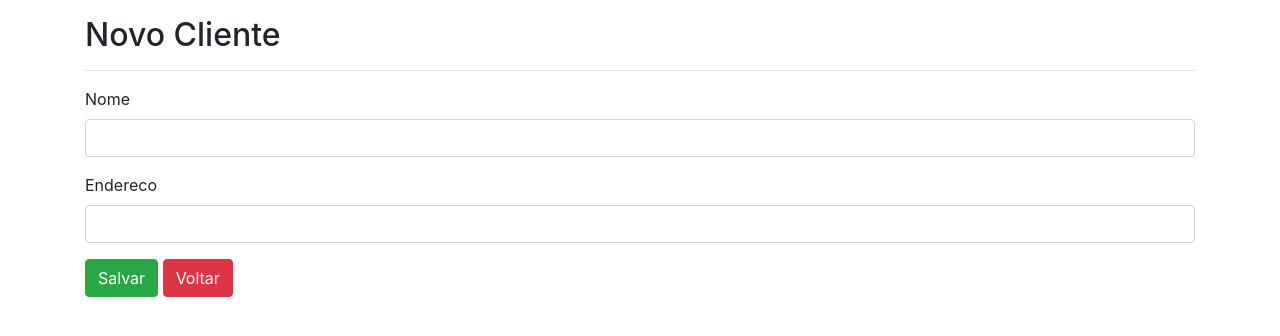
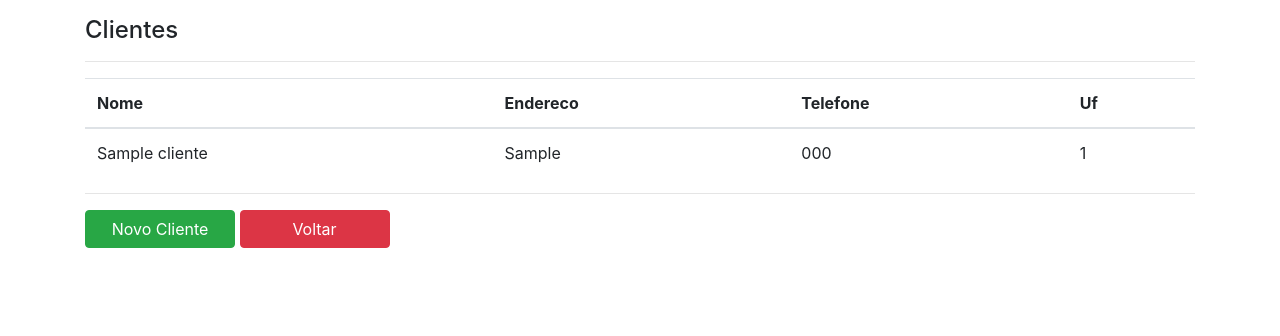
Before and after one commit to wbsartori/vagas-web, a Django app: page /cliente/ in a window 1280 px wide. Shown: the part 56-392 px from the top of the page. Run offline with Django 3.2, Linux system fonts and the light colour scheme; tables that the repository leaves empty hold one stand-in row (values such as "Sample post"); some libraries are stand-ins or nearby versions.

Commit message:
Template Listar Clientes e ajuste da model Clientes

```diff
--- a/app/inicio/forms.py
+++ b/app/inicio/forms.py
@@ -13,4 +13,4 @@ class ClienteForm(forms.ModelForm):
 
     class Meta:
         model = Cliente
-        fields = ('nome','endereco')
+        fields = ('nome','endereco','telefone','uf')
--- a/app/inicio/models.py
+++ b/app/inicio/models.py
@@ -1,6 +1,37 @@
 from django.db import models
 
 # Create your models here.
+
+UF_CHOICES = [
+    ["1","AC"],
+    ["2","AL"],
+    ["3","AP"],
+    ["4","AM"],
+    ["5","BA"],
+    ["6","CE"],
+    ["7","DF"],
+    ["8","ES"],
+    ["9","GO"],
+    ["10","MA"],
+    ["11","MT"],
+    ["12","MS"],
+    ["13","MG"],
+    ["14","PA"],
+    ["15","PB"],
+    ["16","PR"],
+    ["17","PE"],
+    ["18","PI"],
+    ["19","RJ"],
+    ["20","RN"],
+    ["21","RS"],
+    ["22","RO"],
+    ["23","RR"],
+    ["24","SC"],
+    ["25","SP"],
+    ["26","SE"],
+    ["27","TO"]
+
+]
 
 STATUS_CHOICES = [
         ["T", "Livre"],
@@ -24,3 +55,5 @@ class Reserva(models.Model):
 class Cliente(models.Model):
     nome        = models.CharField(max_length=50, blank=True)
     endereco    = models.CharField(max_length=100, blank=True)
+    telefone    = models.CharField(max_length=20, blank=True)
+    uf  = models.CharField(max_length=2, choices=UF_CHOICES)
--- a/app/inicio/templates/inicio.html
+++ b/app/inicio/templates/inicio.html
@@ -4,7 +4,7 @@
 
 {% block content %}
 
-<h4 class="mt-3"> Vagas de Estacionamento </h4>
+<h4 class="mt-3"> Vagas Reservadas </h4>
 
 <hr>
 
--- /dev/null
+++ b/app/inicio/templates/list_cliente.html
@@ -0,0 +1,33 @@
+{% extends 'layout.html' %}
+{% load static %}
+
+
+{% block content %}
+
+<h4 class="mt-3">Clientes  </h4>
+
+<hr>
+<table class="table">
+    <thead>
+        <tr>
+            <th>Nome</th>
+            <th>Endereco</th>
+            <th>Telefone</th>
+            <th>Uf</th>
+        </tr>
+    </thead>
+    <tbody >
+        {% for cli in cliente %}
+        <tr>
+            <td>{{cli.nome}}</td>
+            <td>{{cli.endereco}}</td>
+            <td>{{cli.telefone}}</td>
+            <td>{{cli.uf}}</td>
+        </tr>
+        {% endfor %}
+    </tbody>
+</table>
+<hr>
+<a href="{% url 'cliente_novo' %}" class="btn btn-success" style="width: 150px;">Novo Cliente</a>
+<a href="{% url 'inicio' %}" class="btn btn-danger" style="width: 150px;">Voltar</a>
+{% endblock  %}
--- a/app/inicio/urls.py
+++ b/app/inicio/urls.py
@@ -4,5 +4,6 @@ from .views import *
 urlpatterns = [
     path('', inicio, name='inicio'),
     path('nova/', post_nova_reserva, name='nova'),
-    path('cliente/', post_novo_cliente, name='cliente'),
+    path('cliente_novo/', post_novo_cliente, name='cliente_novo'),
+    path('cliente/', clientes, name='cliente'),
 ]
--- a/app/inicio/views.py
+++ b/app/inicio/views.py
@@ -14,6 +14,14 @@ def inicio(request):
 
     return render(request, 'inicio.html', {'reserva' : reserva})
 
+def clientes(request):
+    cliente = Cliente.objects.values(
+                                    'nome',
+                                    'endereco',
+                                    'telefone',
+                                    'uf')
+
+    return render(request, 'list_cliente.html', {'cliente' : cliente})
 
 def post_nova_reserva(request):
     if request.method == "POST":
```
Also changed, not shown: app/inicio/migrations/0005_auto_20200819_2250.py (added).
